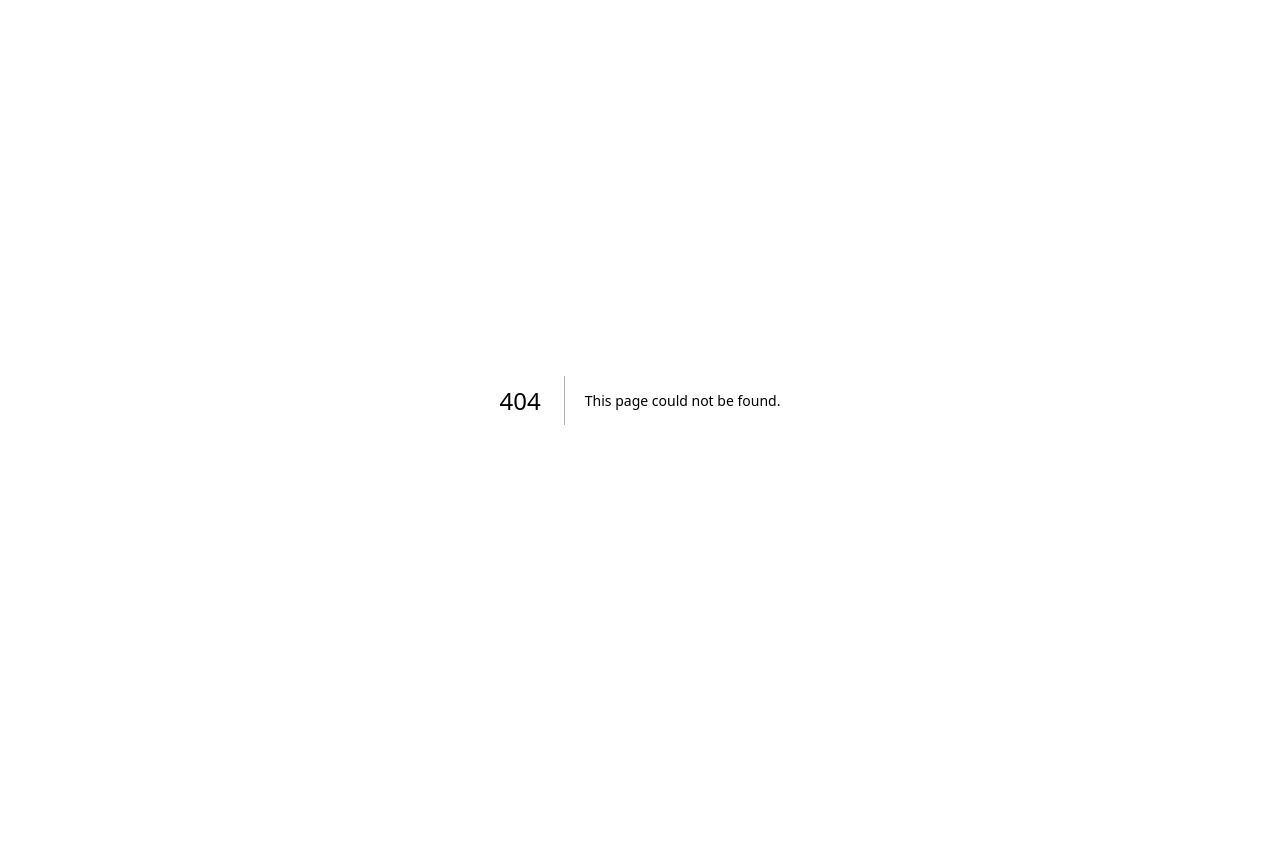
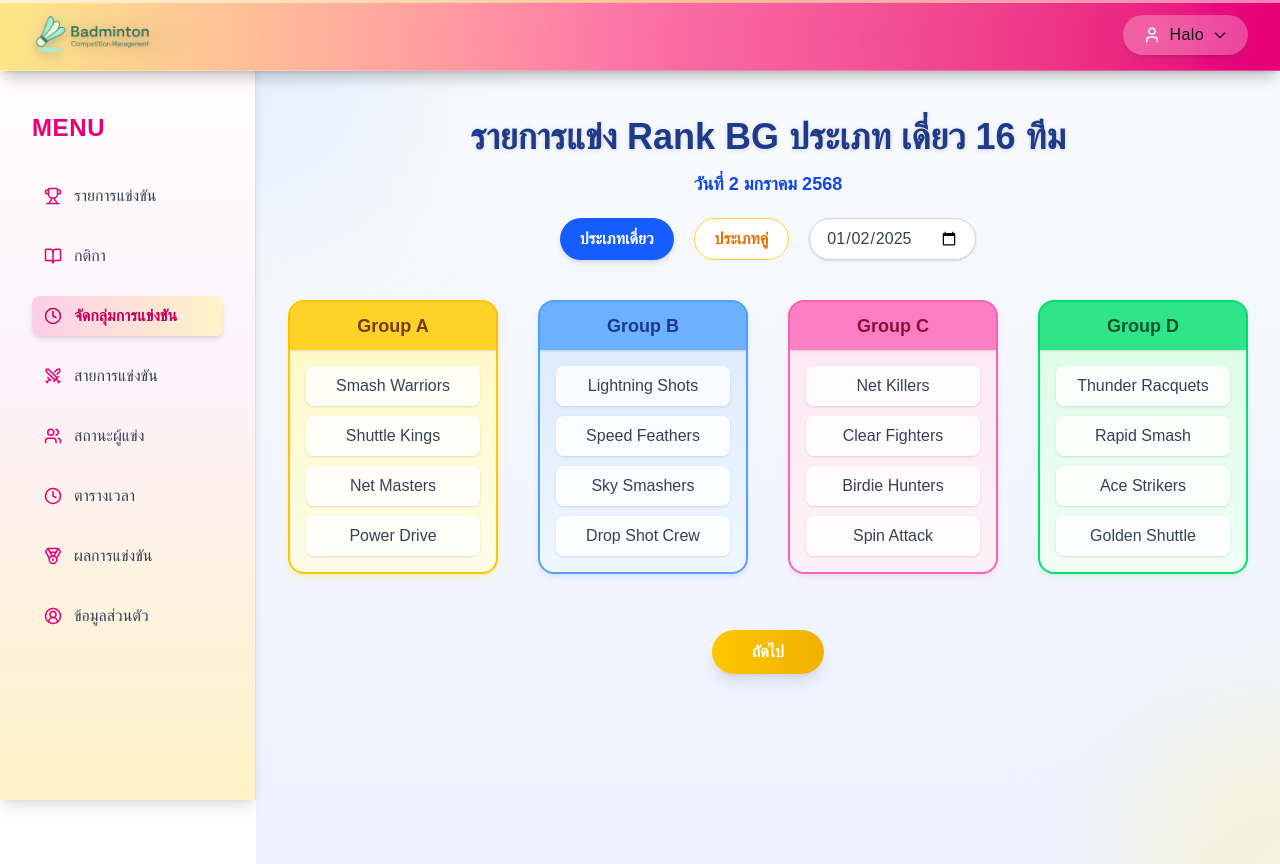
Before and after one commit to piyathida2310/badminton, a Next.js app in the folder frontend/: page /manage/group in a window 1280 px wide. Before the commit this address had no page. Before the commit the page ends 800 px from the top, so only its background shows below. Built offline with nearby package versions, Linux system fonts and the light colour scheme.

Commit message:
ปรับแต่งหน้า Group  เพิ่มฟังก์ชันเวลากดการ์ดแล้วเด้งไปหน้า court-running

```diff
--- /dev/null
+++ b/frontend/src/app/(main)/manage/group/page.tsx
@@ -0,0 +1,162 @@
+"use client";
+
+import { motion } from "framer-motion";
+import { useState, useEffect } from "react";
+import { useRouter } from "next/navigation"; // เปลี่ยนหน้า
+
+export default function TournamentGroupPage() {
+  const router = useRouter(); // 🆕
+  const [matchType, setMatchType] = useState<"single" | "double">("single");
+  const [selectedDate, setSelectedDate] = useState<string>("2025-01-02");
+
+  // Mock ข้อมูลทั้งหมด
+  const dataByTypeAndDate: Record<string, Record<string, any[]>> = {
+    single: {
+      "2025-01-02": [
+        {
+          name: "Group A",
+          color:
+            "from-yellow-100 to-yellow-50 border-yellow-400 shadow-yellow-200/50",
+          header: "bg-yellow-400/80 text-yellow-900",
+          teams: ["Smash Warriors", "Shuttle Kings", "Net Masters", "Power Drive"],
+        },
+        {
+          name: "Group B",
+          color: "from-blue-100 to-blue-50 border-blue-400 shadow-blue-200/50",
+          header: "bg-blue-400/80 text-blue-900",
+          teams: ["Lightning Shots", "Speed Feathers", "Sky Smashers", "Drop Shot Crew"],
+        },
+        {
+          name: "Group C",
+          color: "from-pink-100 to-pink-50 border-pink-400 shadow-pink-200/50",
+          header: "bg-pink-400/80 text-pink-900",
+          teams: ["Net Killers", "Clear Fighters", "Birdie Hunters", "Spin Attack"],
+        },
+        {
+          name: "Group D",
+          color: "from-green-100 to-green-50 border-green-400 shadow-green-200/50",
+          header: "bg-green-400/80 text-green-900",
+          teams: ["Thunder Racquets", "Rapid Smash", "Ace Strikers", "Golden Shuttle"],
+        },
+      ],
+    },
+  };
+
+  const [groups, setGroups] = useState<any[]>(dataByTypeAndDate[matchType][selectedDate]);
+  useEffect(() => {
+    setGroups(dataByTypeAndDate[matchType][selectedDate] || []);
+  }, [selectedDate, matchType]);
+
+  const totalTeams = groups.reduce((sum, g) => sum + g.teams.length, 0);
+
+  return (
+    <div className="min-h-screen flex flex-col items-center bg-gradient-to-b from-[#F8FAFC] to-[#EEF2FF] py-8 md:py-12 px-4 sm:px-8 relative overflow-hidden">
+      {/* พื้นหลังตกแต่ง */}
+      <div className="absolute top-[-150px] left-[-150px] w-[300px] h-[300px] bg-blue-200/30 rounded-full blur-3xl"></div>
+      <div className="absolute bottom-[-150px] right-[-150px] w-[300px] h-[300px] bg-yellow-200/30 rounded-full blur-3xl"></div>
+
+      {/* ส่วนหัว */}
+      <motion.div
+        initial={{ opacity: 0, y: -30 }}
+        animate={{ opacity: 1, y: 0 }}
+        transition={{ duration: 0.8 }}
+        className="text-center mb-10 z-10"
+      >
+        <h1 className="text-2xl sm:text-3xl md:text-4xl font-extrabold text-[#1E3A8A] drop-shadow-sm leading-snug">
+          รายการแข่ง Rank BG ประเภท{" "}
+          {matchType === "single" ? "เดี่ยว" : "คู่"} {totalTeams} ทีม
+        </h1>
+        <p className="text-blue-700 font-semibold text-base sm:text-lg mt-2">
+          วันที่{" "}
+          {new Date(selectedDate).toLocaleDateString("th-TH", {
+            year: "numeric",
+            month: "long",
+            day: "numeric",
+          })}
+        </p>
+
+        {/* ปุ่มโหมด + ปฏิทิน */}
+        <div className="mt-5 flex flex-wrap justify-center gap-3 sm:gap-5">
+          <button
+            onClick={() => setMatchType("single")}
+            className={`px-5 py-2 rounded-full font-semibold text-sm sm:text-base transition-all duration-300 ${
+              matchType === "single"
+                ? "bg-blue-600 text-white shadow-md"
+                : "bg-white text-blue-700 border border-blue-300"
+            }`}
+          >
+            ประเภทเดี่ยว
+          </button>
+          <button
+            onClick={() => setMatchType("double")}
+            className={`px-5 py-2 rounded-full font-semibold text-sm sm:text-base transition-all duration-300 ${
+              matchType === "double"
+                ? "bg-amber-500 text-white shadow-md"
+                : "bg-white text-amber-600 border border-amber-300"
+            }`}
+          >
+            ประเภทคู่
+          </button>
+
+          <input
+            type="date"
+            value={selectedDate}
+            onChange={(e) => setSelectedDate(e.target.value)}
+            className="px-4 py-2 rounded-full border border-gray-300 text-gray-700 font-medium text-sm sm:text-base shadow-sm focus:ring-2 focus:ring-blue-300 transition-all duration-300 bg-white"
+          />
+        </div>
+      </motion.div>
+
+      {/* กล่อง Group */}
+      <motion.div
+        initial={{ opacity: 0, y: 30 }}
+        animate={{ opacity: 1, y: 0 }}
+        transition={{ duration: 1 }}
+        className="grid grid-cols-1 sm:grid-cols-2 lg:grid-cols-4 gap-6 sm:gap-8 md:gap-10 max-w-6xl w-full justify-items-center z-10"
+      >
+        {groups.map((group) => (
+          <motion.div
+            key={group.name}
+            whileHover={{ scale: 1.04 }}
+            transition={{ type: "spring", stiffness: 200, damping: 15 }}
+            onClick={() => router.push("/manage/group/court-running")} // 🆕 เมื่อคลิกแล้วเด้งไปหน้าใหม่
+            className={`cursor-pointer w-full max-w-[280px] sm:max-w-[260px] md:max-w-[280px] rounded-2xl border-2 bg-gradient-to-b ${group.color} shadow-md hover:shadow-xl backdrop-blur-sm`}
+          >
+            <div
+              className={`${group.header} text-center py-2.5 font-bold rounded-t-xl text-base md:text-lg shadow-sm`}
+            >
+              {group.name}
+            </div>
+            <ul className="py-4 px-4 space-y-2.5 text-gray-700 font-medium text-center">
+              {group.teams.map((team: any, index: number) => (
+                <li
+                  key={index}
+                  className="bg-white/80 backdrop-blur-sm rounded-lg py-2 shadow-sm hover:shadow-md hover:bg-white transition-all duration-300 text-sm md:text-base"
+                >
+                  {Array.isArray(team) ? (
+                    <div className="flex flex-col items-center leading-tight">
+                      <span>{team[0]}</span>
+                      <span className="text-gray-500 text-xs">&</span>
+                      <span>{team[1]}</span>
+                    </div>
+                  ) : (
+                    <span>{team}</span>
+                  )}
+                </li>
+              ))}
+            </ul>
+          </motion.div>
+        ))}
+      </motion.div>
+
+      {/* ปุ่ม ถัดไป */}
+      <motion.button
+        whileHover={{ scale: 1.08 }}
+        whileTap={{ scale: 0.95 }}
+        className="mt-12 sm:mt-14 bg-gradient-to-r from-yellow-400 to-yellow-500 text-white font-bold px-8 sm:px-10 py-2.5 rounded-full shadow-lg hover:shadow-xl transition-all duration-300 z-10"
+      >
+        ถัดไป
+      </motion.button>
+    </div>
+  );
+}
```
